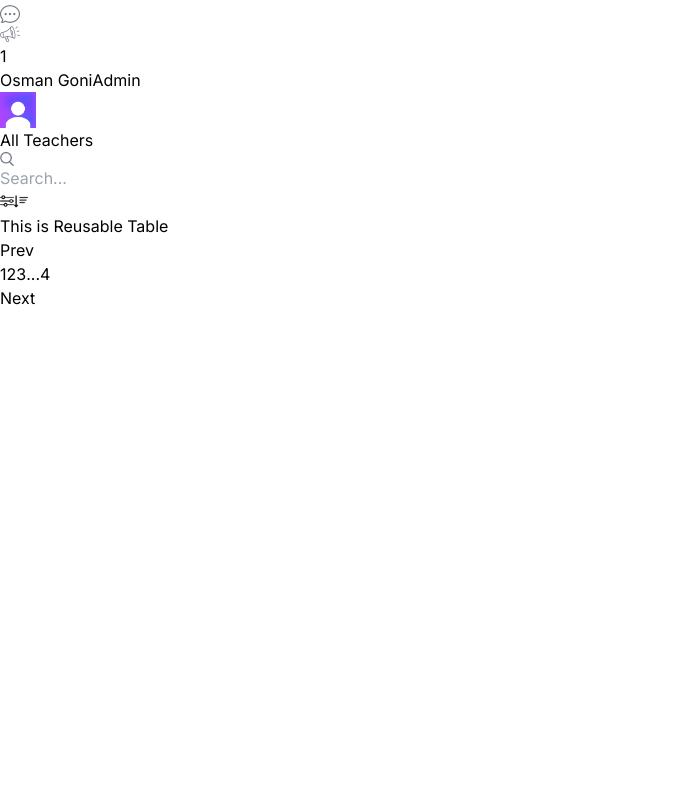
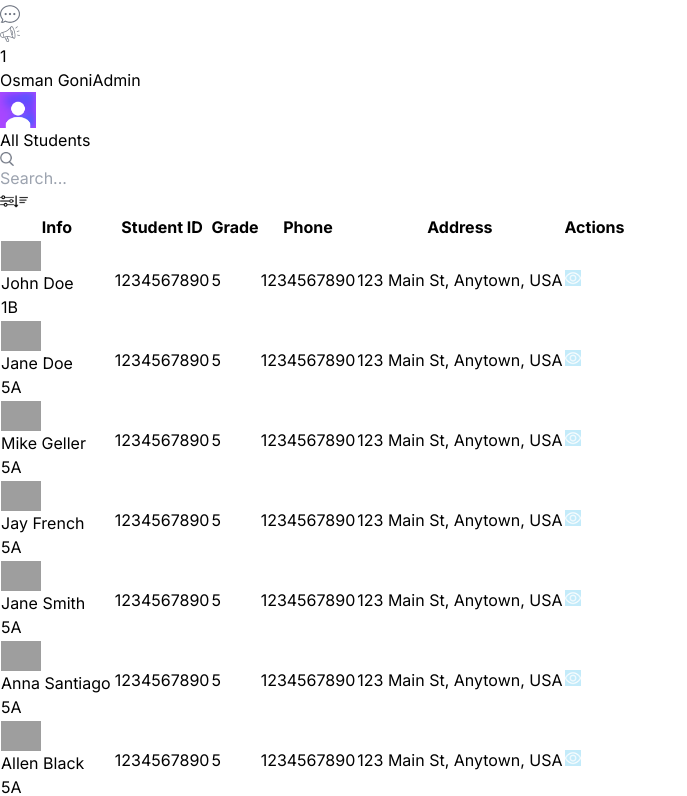
Before and after one commit to goni715/student-management-client, a Next.js app: page /list/students in a window 1280 px wide. Shown: the part 886-1682 px from the top of the page, without its empty margins (0-687 px from the left). Before the commit the page ends 1196 px from the top, so only its background shows below. Built offline with nearby package versions, Linux system fonts and the light colour scheme; grey boxes are pictures that could not be loaded.

Commit message:
student list page

```diff
--- a/src/app/(dashboard)/list/students/page.tsx
+++ b/src/app/(dashboard)/list/students/page.tsx
@@ -78,7 +78,7 @@ const StudentListPage = () => {
            <div className="bg-white p-4 flex-1 rounded-md m-4 mt-0">
              {/* Top */}
              <div className="flex items-center justify-between">
-               <h1 className="hidden md:block text-lg font-semibold">All Teachers</h1>
+               <h1 className="hidden md:block text-lg font-semibold">All Students</h1>
                <div className="flex flex-col md:flex-row items-center gap-4 w-full md:w-auto">
                  <TableSearch/>
                  <div className="flex items-center gap-4">
--- a/src/components/ui/Table/OGTable.tsx
+++ b/src/components/ui/Table/OGTable.tsx
@@ -8,15 +8,26 @@ type TProps = {
         accessor: string;
         className?: string;
     }[];
-    renderRow: (item: any) => React.ReactNode;
+    renderRow: (item: unknown) => React.ReactNode;
     data: TStudent[];
 }
 
 const OGTable = ({columns, renderRow, data}: TProps) => {
     return (
-        <div>
-            This is Reusable Table
-        </div>
+      <>
+        <table className="w-full mt-4">
+          <thead>
+            <tr className="text-left text-gray-500 text-sm">
+              {columns.map((col) => (
+                <th key={col.accessor} className={col.className}>
+                  {col.header}
+                </th>
+              ))}
+            </tr>
+          </thead>
+          <tbody>{data.map((item) => renderRow(item))}</tbody>
+        </table>
+      </>
     );
 };
 
```
